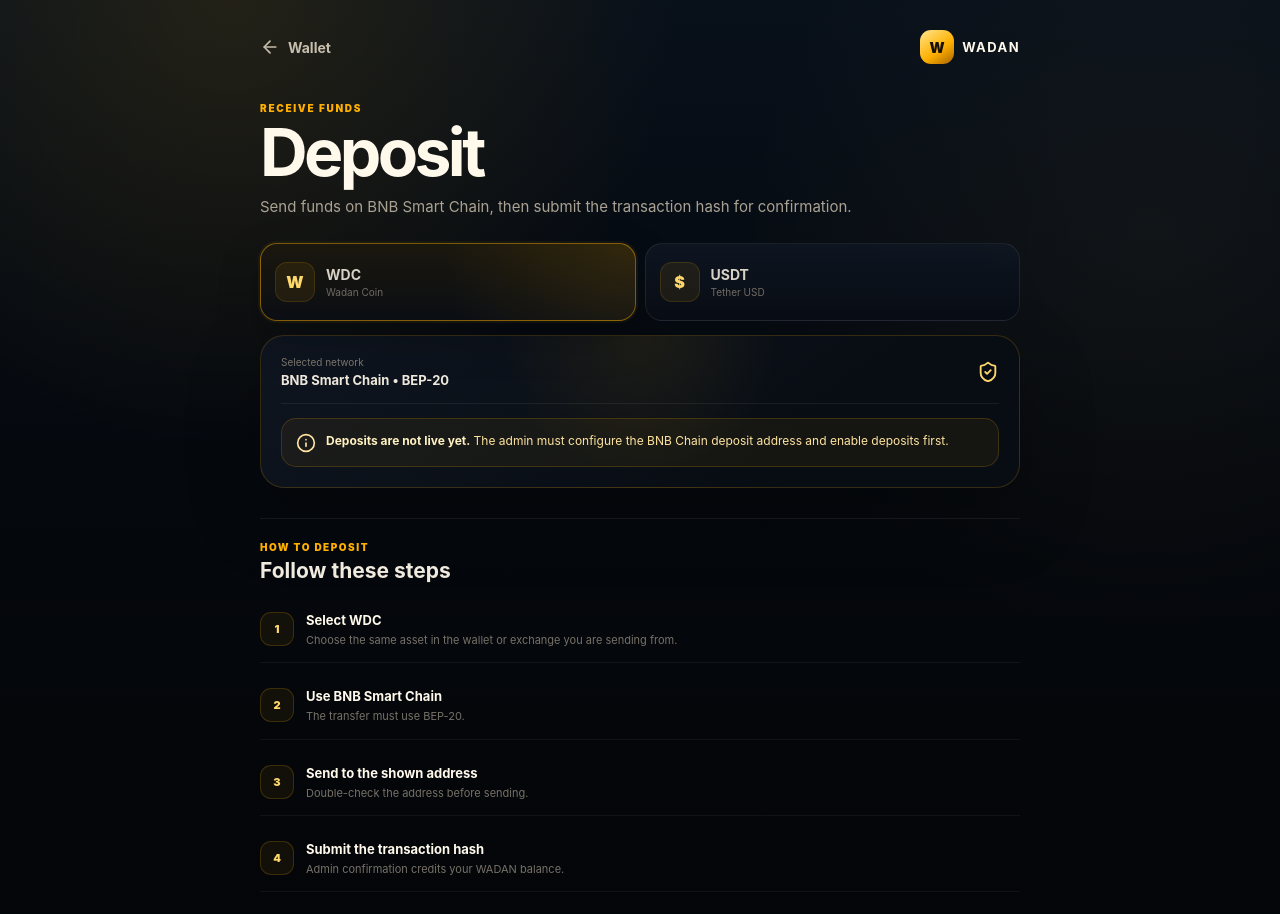
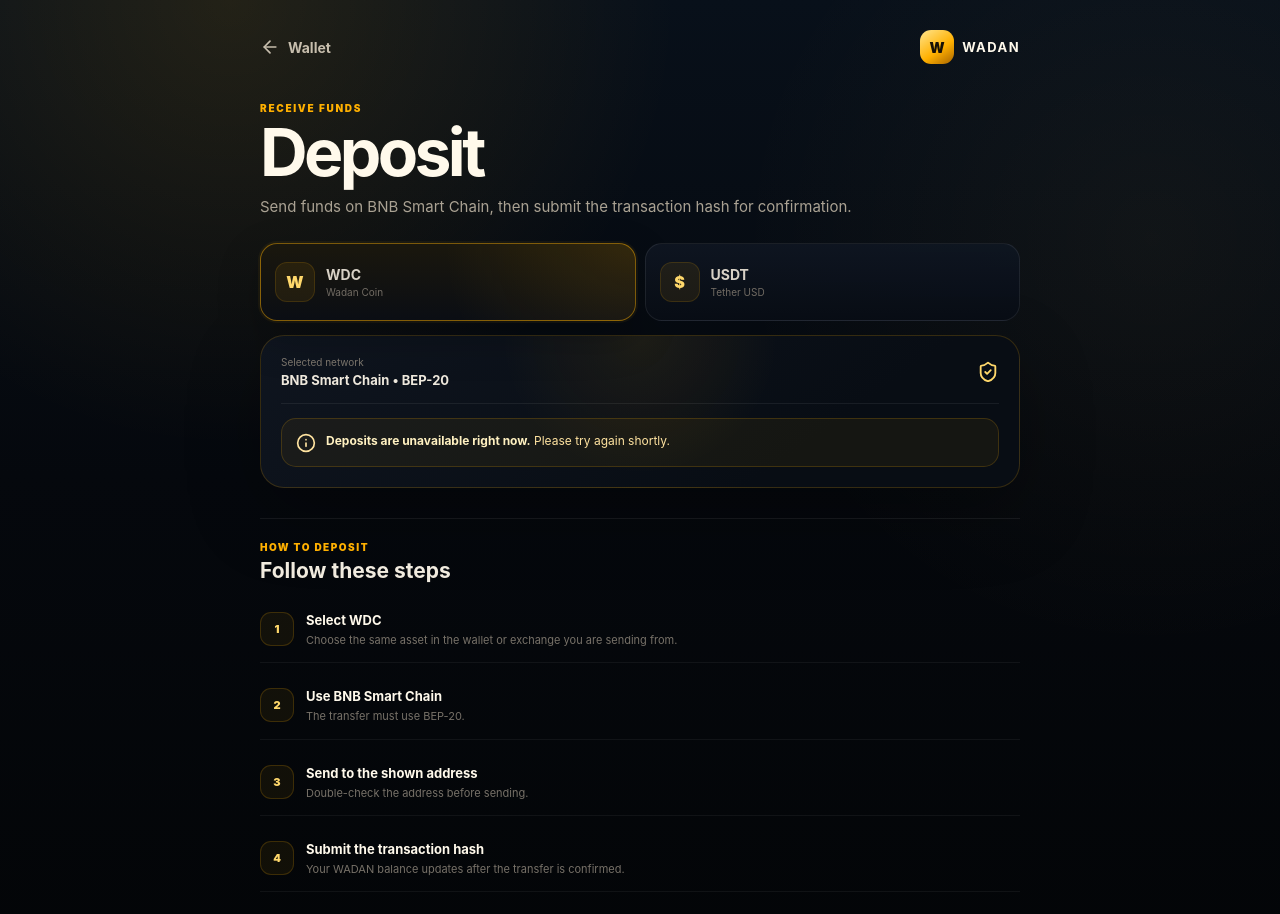
Before and after one commit to mkmalakzai/WadanApp, a Next.js app: page /wallet/deposit in a window 1280 px wide. Shown: the top 914 px of the page. Built offline with nearby package versions, Linux system fonts and the light colour scheme; no server answers.

Commit message:
Stop deposit disabled flash and cache live settings

```diff
--- a/app/wallet/deposit/page.tsx
+++ b/app/wallet/deposit/page.tsx
@@ -12,6 +12,7 @@
   ShieldCheck,
 } from "lucide-react";
 import MobileDock from "../../components/MobileDock";
+import { fetchCached, readCached, invalidateCached } from "../../../lib/client-cache";
 
 type Asset = "WDC" | "USDT";
 
@@ -28,7 +29,7 @@
 
 export default function DepositPage() {
   const [asset,setAsset]=useState<Asset>("WDC");
-  const [config,setConfig]=useState<DepositConfig | null>(null);
+  const [config,setConfig]=useState<DepositConfig | null>(()=>readCached<DepositConfig>("wallet:deposit"));
   const [copied,setCopied]=useState(false);
   const [amount,setAmount]=useState("");
   const [txHash,setTxHash]=useState("");
@@ -37,12 +38,9 @@
   const [submitting,setSubmitting]=useState(false);
 
   useEffect(()=>{
-    void (async()=>{
-      const response=await fetch("/api/wallet/deposit",{cache:"no-store"});
-      const data=await response.json();
-      if(response.ok) setConfig(data);
-      else setError(data.error || "Unable to load deposit settings.");
-    })();
+    void fetchCached<DepositConfig>("wallet:deposit","/api/wallet/deposit")
+      .then(setConfig)
+      .catch((err)=>setError(err instanceof Error ? err.message : "Unable to load deposit settings."));
   },[]);
 
   async function copyAddress(){
@@ -75,6 +73,7 @@
 
       if(!response.ok) throw new Error(data.error || "Unable to submit deposit.");
 
+      invalidateCached("wallet:summary","history");
       setMessage("Deposit submitted for review. Your balance will update after confirmation.");
       setAmount("");
       setTxHash("");
@@ -127,10 +126,15 @@
             <ShieldCheck size={22}/>
           </div>
 
-          {!ready ? (
+          {!config && !error ? (
+            <div className="flow-loading-card">
+              <span className="flow-loading-pulse" />
+              <div><strong>Preparing deposit details</strong><p>Checking your wallet settings…</p></div>
+            </div>
+          ) : !ready ? (
             <div className="flow-warning">
               <Info size={20}/>
-              <p><strong>Deposits are not live yet.</strong> The admin must configure the BNB Chain deposit address and enable deposits first.</p>
+              <p><strong>Deposits are unavailable right now.</strong> Please try again shortly.</p>
             </div>
           ) : (
             <>
@@ -211,7 +215,7 @@
             <li><span>1</span><div><strong>Select {asset}</strong><p>Choose the same asset in the wallet or exchange you are sending from.</p></div></li>
             <li><span>2</span><div><strong>Use BNB Smart Chain</strong><p>The transfer must use BEP-20.</p></div></li>
             <li><span>3</span><div><strong>Send to the shown address</strong><p>Double-check the address before sending.</p></div></li>
-            <li><span>4</span><div><strong>Submit the transaction hash</strong><p>Admin confirmation credits your WADAN balance.</p></div></li>
+            <li><span>4</span><div><strong>Submit the transaction hash</strong><p>Your WADAN balance updates after the transfer is confirmed.</p></div></li>
           </ol>
         </section>
 
```
